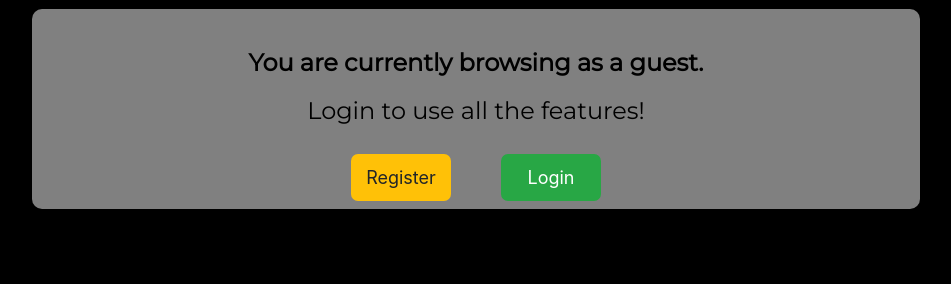
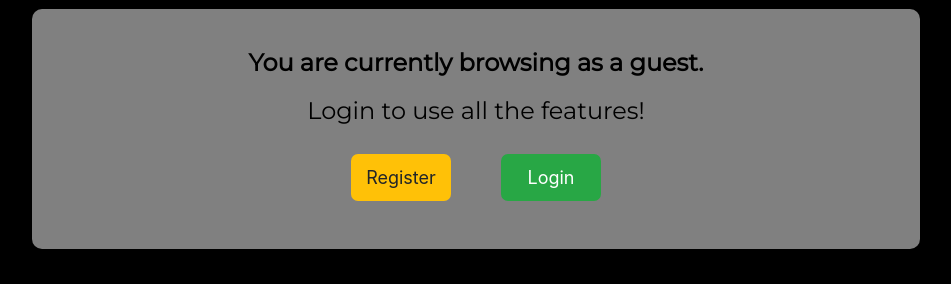
Before and after one commit to adismort14/zapricon, a Django app: page / in a window 1280 px wide. Shown: the part 518-802 px from the top of the page, without its empty margins (164-1115 px from the left). Before the commit the page ends 727 px from the top, so only its background shows below. Run offline with Django 3.2, Linux system fonts and the light colour scheme; parts of the project's set-up code (start-up, migrations or seed data) failed here and were passed over; some libraries are stand-ins or nearby versions.

Commit message:
updated ui

```diff
--- a/templates/homepage.html
+++ b/templates/homepage.html
@@ -19,7 +19,7 @@ Epicenter
 {%if not request.user.is_authenticated %}
 
 	<div class="popup" id="popup"
-		style="width:80%; height:25vh;background:gray;border-radius:10px;text-align:center;padding:10px 30px 0;color:black;margin:0 auto;">
+		style="width:80%; height:30vh;background:gray;border-radius:10px;text-align:center;padding:10px 30px 0;color:black;margin:0 auto;">
 		<h2 style="font-size:38px;font-weight:1000;margin:30px 0 10px;font-family: 'Montserrat', sans-serif; font-size: 24px">You are currently browsing as a guest.</h2>
 		<p style="margin-top: 15px;margin-bottom:5px;font-weight: 350;font-size:20px;font-family: 'Montserrat', sans-serif; font-size: 24px">Login to use all the features!</p>
 		<div class="button-container" style="display:flex;justify-content:center;">
```
Also changed, not shown: db.sqlite3.
